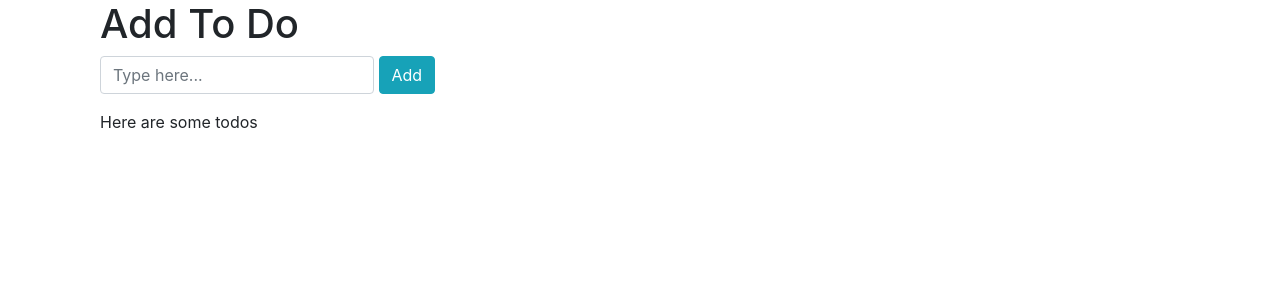
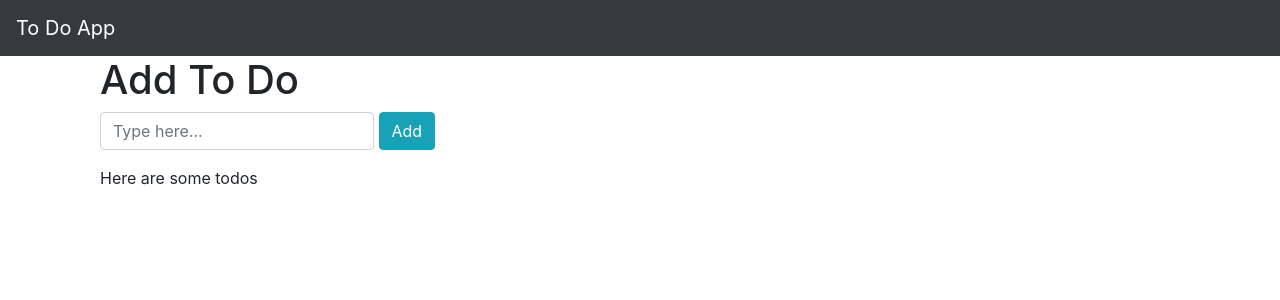
Before and after one commit to sumityadav22/ToDoApp-Django, a Django app: page / in a window 1280 px wide. Shown: the top 300 px of the page. Run offline with Django 3.2, Linux system fonts and the light colour scheme; data that the repository does not hold is empty; some libraries are stand-ins or nearby versions.

Commit message:
ADD - navbar

```diff
--- a/ToDo/ToDoApp/templates/ToDo/base.html
+++ b/ToDo/ToDoApp/templates/ToDo/base.html
@@ -10,6 +10,9 @@
         <title>{% block title %}{% endblock %}</title>
     </head>
     <body>
+        <nav class="navbar navbar-dark bg-dark">
+            <a class="navbar-brand" href="{% url 'home' %}">To Do App</a>
+        </nav>
         <div class="container">
             {% block content %}{% endblock content %}
         </div>
```
